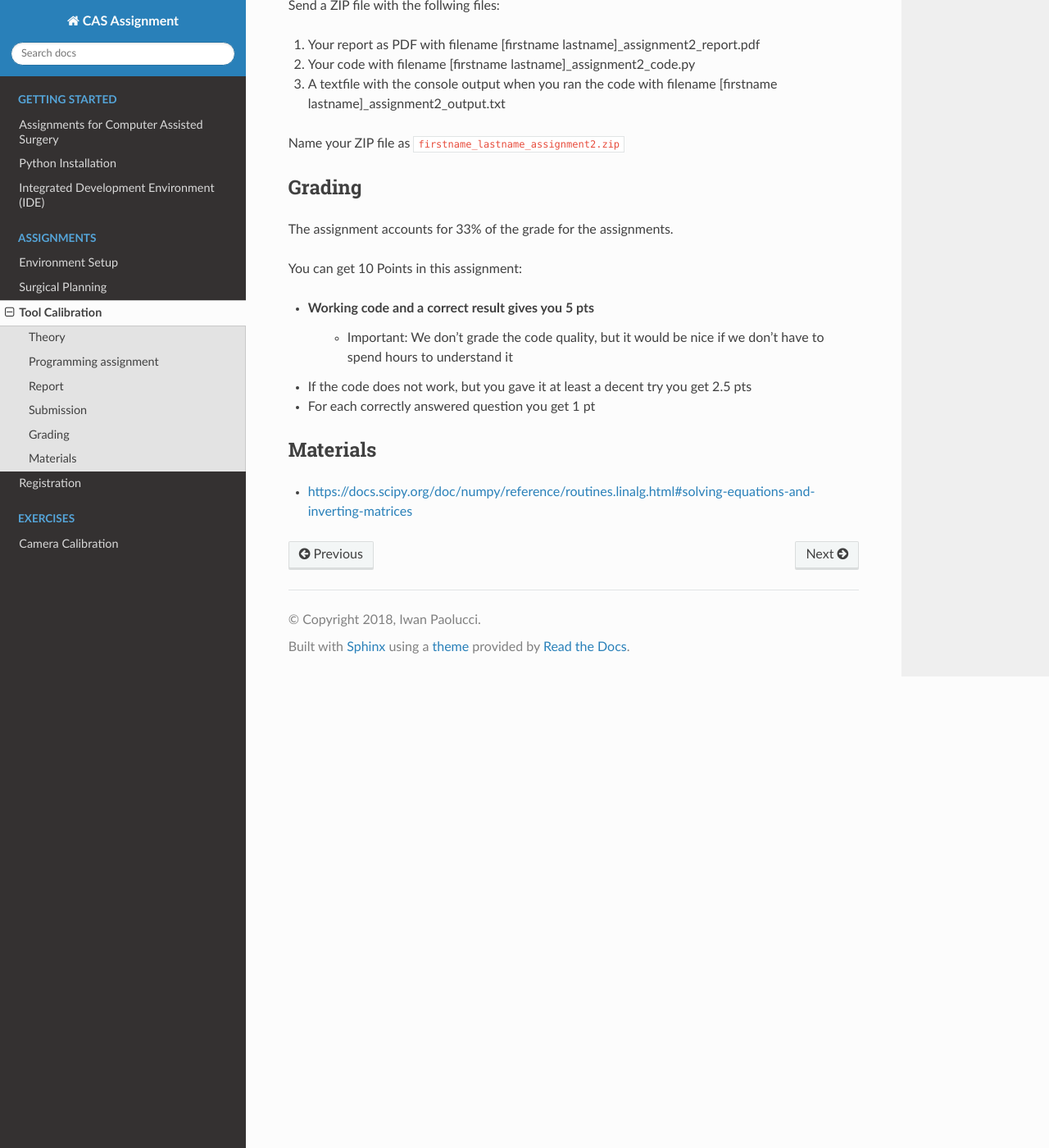
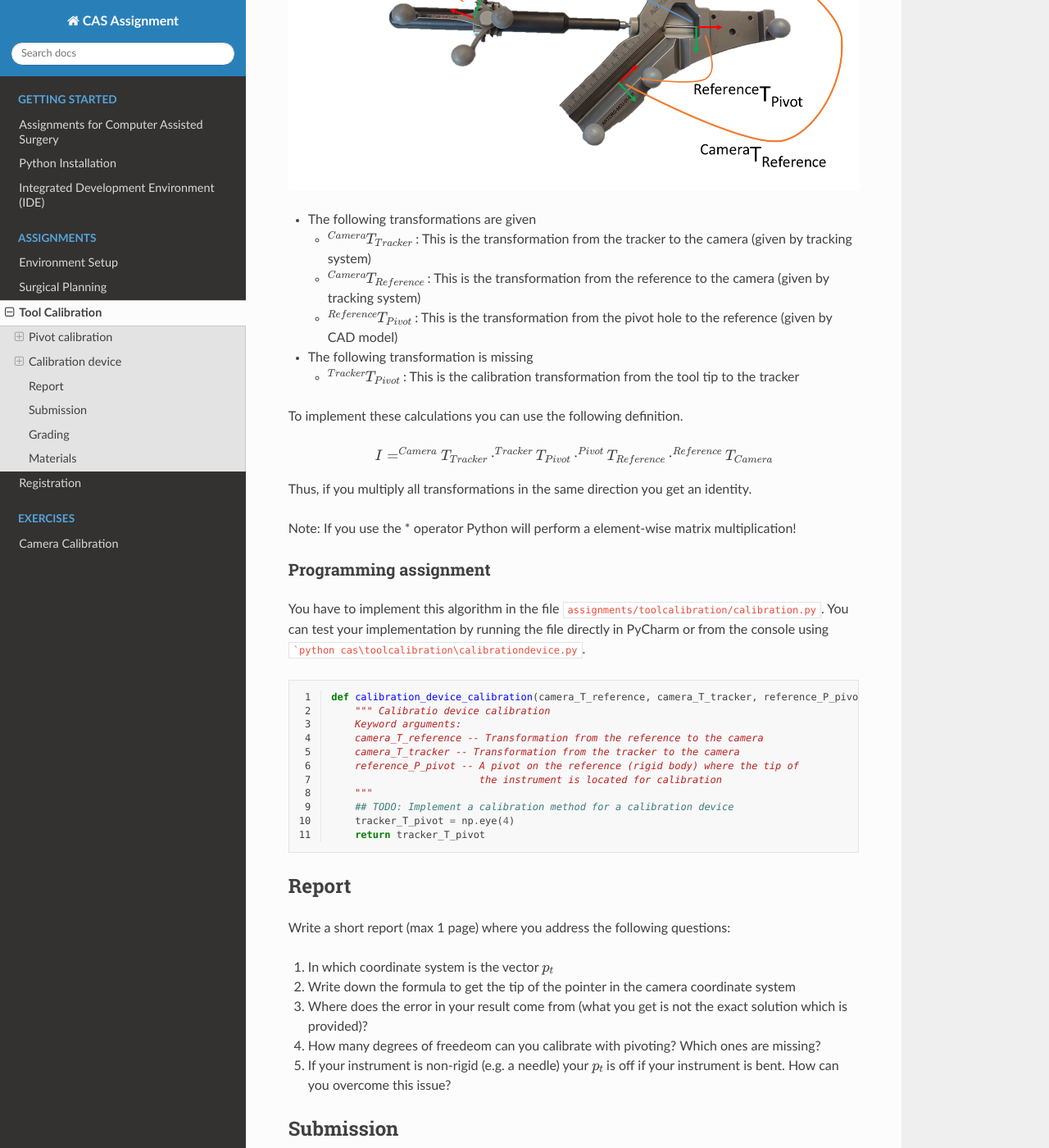
Before and after one commit to persmed/cas-assignment, a Sphinx documentation site: the page built from docs/assignment.toolcalibration.rst, in a window 1280 px wide and 1400 px high, scrolled down 1684 px. Shown: the whole window at 82% size. Built offline with Sphinx 7.4.7 and the Read the Docs theme 2.0.0, drawn with Linux system fonts in a browser that asks for light colours; some of the changed text lies outside the part shown.

Commit message:
updated calibration assignment

````diff
--- a/docs/assignment.surgicalplan.rst
+++ b/docs/assignment.surgicalplan.rst
@@ -122,7 +122,7 @@ Write a short report (max 1 page) where you address the following questions:
 #. Your CT image has salt & pepper noise. How would you preprocess the image to improve your segmentation?
 #. You want to plan a trajectory for a pedicle screw placement on your 3D model. What information do you need to define this trajectory?
 #. Which algorithm can you use to get a surface model from your segmentation?
-#.
+
 
 Submission
 ----------
--- a/docs/assignment.toolcalibration.rst
+++ b/docs/assignment.toolcalibration.rst
@@ -1,10 +1,13 @@
 Tool Calibration
-================
+################
+
+Pivot calibration
+*****************
 
 Implement the pivot calibration algorithm as discussed in Lecture 4.
 
 Theory
--------
+======
 
 .. image:: img/pivot_calibration.png
 
@@ -16,7 +19,7 @@ Theory
 * Unknowns: :math:`p_t` and :math:`p_p`
 
 Programming assignment
-----------------------
+======================
 
 You have to implement this algorithm in the file ``assignments/toolcalibration/calibration.py``. You can test your implementation by running
 the file directly in PyCharm or from the console using ```python cas/toolcalibration/pivotcalibration.py``.
@@ -37,9 +40,57 @@
 
         return p_t, T
 
+Calibration device
+******************
+
+Implement the code to calibrate an instrument using a calibration device.
+
+Theory
+======
+
+.. image:: img/calibdevice.png
+
+* The following transformations are given
+
+  * :math:`^{Camera}T_{Tracker}` : This is the transformation from the tracker to the camera (given by tracking system)
+  * :math:`^{Camera}T_{Reference}` : This is the transformation from the reference to the camera (given by tracking system)
+  * :math:`^{Reference}T_{Pivot}` : This is the transformation from the pivot hole to the reference (given by CAD model)
+* The following transformation is missing
+
+  * :math:`^{Tracker}T_{Pivot}` : This is the calibration transformation from the tool tip to the tracker
+
+To implement these calculations you can use the following definition.
+
+.. math::
+
+    I = ^{Camera}T_{Tracker} \cdot ^{Tracker}T_{Pivot} \cdot ^{Pivot}T_{Reference} \cdot ^{Reference}T_{Camera}
+
+Thus, if you multiply all transformations in the same direction you get an identity.
+
+Note: If you use the * operator Python will perform a element-wise matrix multiplication!
+
+Programming assignment
+======================
+You have to implement this algorithm in the file ``assignments/toolcalibration/calibration.py``. You can test your implementation by running
+the file directly in PyCharm or from the console using ```python cas\toolcalibration\calibrationdevice.py``.
+
+.. code-block:: python
+    :linenos:
+
+    def calibration_device_calibration(camera_T_reference, camera_T_tracker, reference_P_pivot):
+        """ Calibratio device calibration
+        Keyword arguments:
+        camera_T_reference -- Transformation from the reference to the camera
+        camera_T_tracker -- Transformation from the tracker to the camera
+        reference_P_pivot -- A pivot on the reference (rigid body) where the tip of
+                             the instrument is located for calibration
+        """
+        ## TODO: Implement a calibration method for a calibration device
+        tracker_T_pivot = np.eye(4)
+        return tracker_T_pivot
 
 Report
-------
+******
 
 Write a short report (max 1 page) where you address the following questions:
 
@@ -50,7 +101,7 @@ Write a short report (max 1 page) where you address the following questions:
 #. If your instrument is non-rigid (e.g. a needle) your :math:`p_t` is off if your instrument is bent. How can you overcome this issue?
 
 Submission
-----------
+**********
 Send a ZIP file with the follwing files:
 
 #. Your report as PDF with filename [firstname lastname]_assignment2_report.pdf
@@ -60,18 +111,23 @@ Send a ZIP file with the follwing files:
 Name your ZIP file as ``firstname_lastname_assignment2.zip``
 
 Grading
--------
+*******
 
 The assignment accounts for 33% of the grade for the assignments.
 
 You can get 10 Points in this assignment:
 
-* Working code and a correct result gives you 5 pts
-   * Important: We don't grade the code quality, but it would be nice if we don't have to spend hours to understand it
-* If the code does not work, but you gave it at least a decent try you get 2.5 pts
-* For each correctly answered question you get 1 pt
+
+- Working code and a correct result gives you 5 pts
+
+  * Important: We don't grade the code quality, but it would be nice if we don't have to spend hours to understand it
+- If the code does not work, but you gave it at least a decent try you get 2.5 pts
+- For each correctly answered question you get 1 pt
+
 
 Materials
-----------
+*********
 
-* https://docs.scipy.org/doc/numpy/reference/routines.linalg.html#solving-equations-and-inverting-matrices
+- https://docs.scipy.org/doc/numpy/reference/routines.linalg.html#solving-equations-and-inverting-matrices
+- https://docs.python.org/3/whatsnew/3.5.html#whatsnew-pep-465
+- https://docs.scipy.org/doc/numpy/reference/generated/numpy.matmul.html
````
Also changed, not shown: docs/img/calibdevice.png (added), 2 other files.
